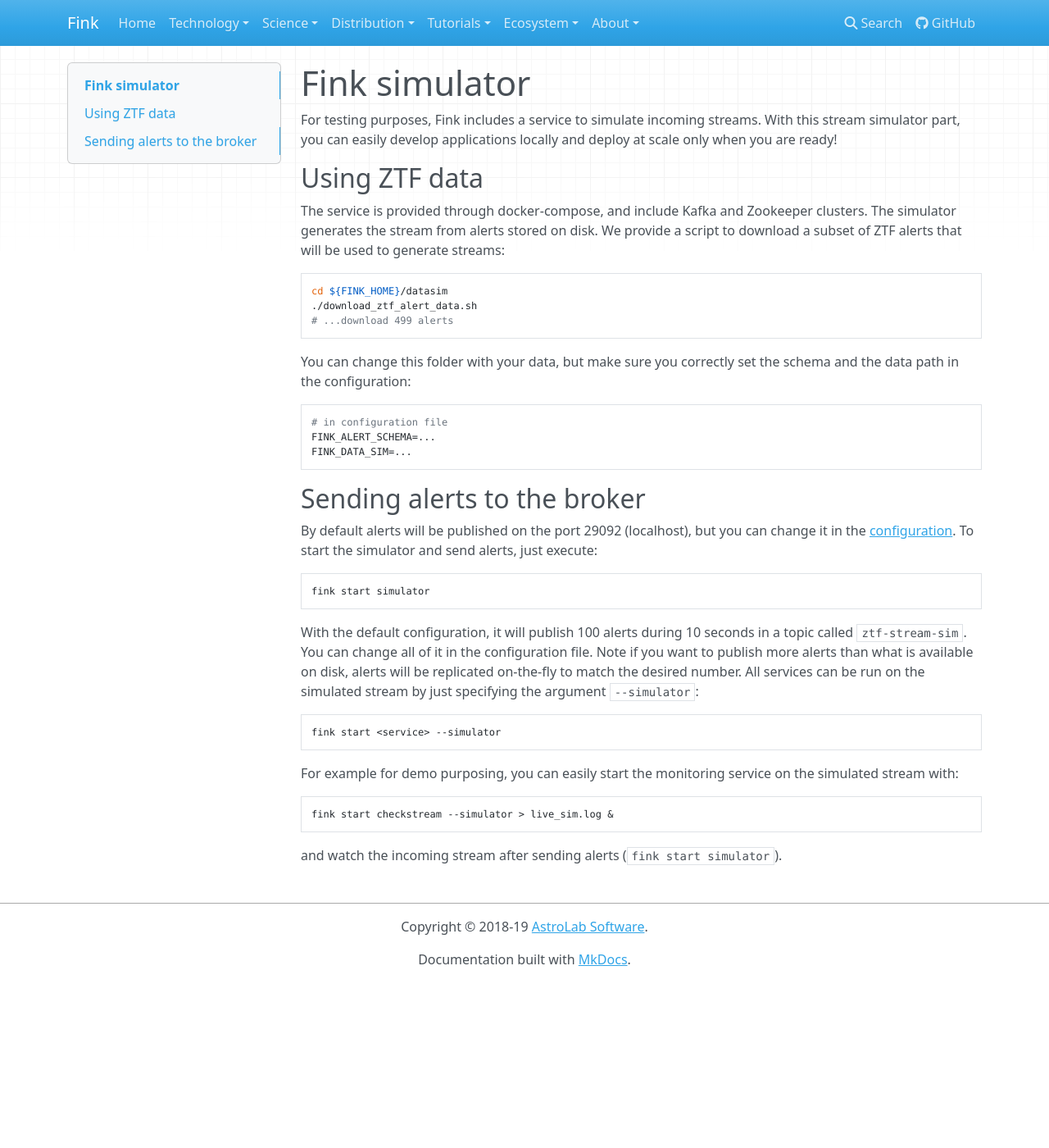
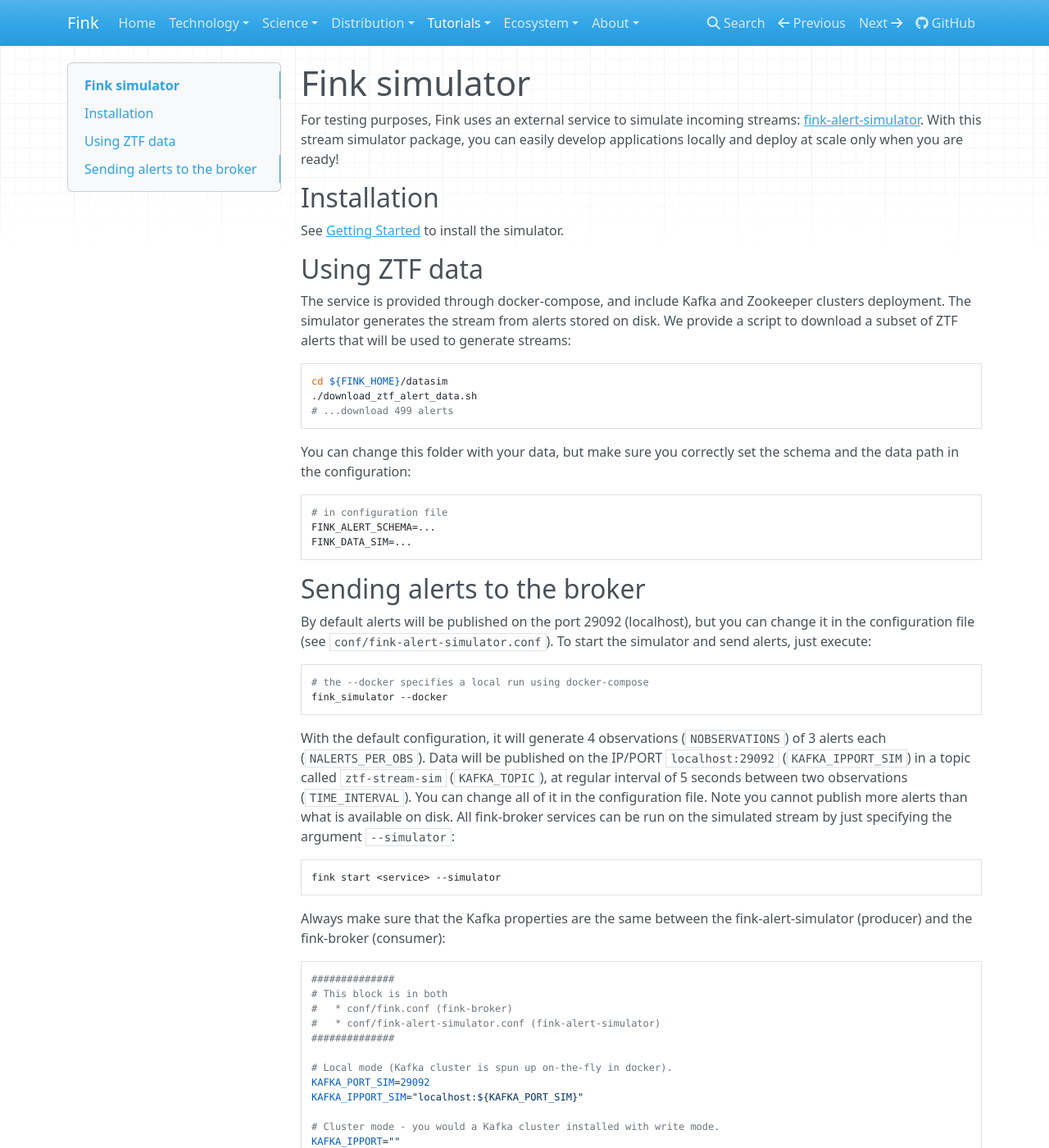
Before and after one commit to astrolabsoftware/fink, an MkDocs documentation site: the page built from docs/tutorials/simulator.md, in a window 1280 px wide and 1400 px high. Shown: the whole window at 82% size. Built offline with MkDocs 1.6.1, drawn with Linux system fonts in a browser that asks for light colours; nearby versions of some CDN libraries; some of the changed text lies outside the part shown.

Commit message:
Update the tutorial on the simulator

````diff
--- a/docs/tutorials/simulator.md
+++ b/docs/tutorials/simulator.md
@@ -1,10 +1,14 @@
 # Fink simulator
 
-For testing purposes, Fink includes a service to simulate incoming streams. With this stream simulator part, you can easily develop applications locally and deploy at scale only when you are ready!
+For testing purposes, Fink uses an external service to simulate incoming streams: [fink-alert-simulator](https://github.com/astrolabsoftware/fink-alert-simulator). With this stream simulator package, you can easily develop applications locally and deploy at scale only when you are ready!
+
+## Installation
+
+See [Getting Started](../broker/introduction.md) to install the simulator.
 
 ## Using ZTF data
 
-The service is provided through docker-compose, and include Kafka and Zookeeper clusters. The simulator generates the stream from alerts stored on disk. We provide a script to download a subset of ZTF alerts that will be used to generate streams:
+The service is provided through docker-compose, and include Kafka and Zookeeper clusters deployment. The simulator generates the stream from alerts stored on disk. We provide a script to download a subset of ZTF alerts that will be used to generate streams:
 
 ```bash
 cd ${FINK_HOME}/datasim
@@ -22,22 +26,43 @@ FINK_DATA_SIM=...
 
 ## Sending alerts to the broker
 
-By default alerts will be published on the port 29092 (localhost), but you can change it in the [configuration](configuration.md). To start the simulator and send alerts, just execute:
+By default alerts will be published on the port 29092 (localhost), but you can change it in the configuration file (see `conf/fink-alert-simulator.conf`). To start the simulator and send alerts, just execute:
 
 ```bash
-fink start simulator
+# the --docker specifies a local run using docker-compose
+fink_simulator --docker
 ```
 
-With the default configuration, it will publish 100 alerts during 10 seconds in a topic called `ztf-stream-sim`. You can change all of it in the configuration file. Note if you want to publish more alerts than what is available on disk, alerts will be replicated on-the-fly to match the desired number. All services can be run on the simulated stream by just specifying the argument `--simulator`:
+With the default configuration, it will generate 4 observations (`NOBSERVATIONS`) of 3 alerts each (`NALERTS_PER_OBS`). Data will be published on the IP/PORT `localhost:29092` (`KAFKA_IPPORT_SIM`) in a topic called `ztf-stream-sim` (`KAFKA_TOPIC`), at regular interval of 5 seconds between two observations (`TIME_INTERVAL`). You can change all of it in the configuration file. Note you cannot publish more alerts than what is available on disk. All fink-broker services can be run on the simulated stream by just specifying the argument `--simulator`:
 
 ```bash
 fink start <service> --simulator
 ```
 
+Always make sure that the Kafka properties are the same between the fink-alert-simulator (producer) and the fink-broker (consumer):
+
+```
+##############
+# This block is in both
+#   * conf/fink.conf (fink-broker)
+#   * conf/fink-alert-simulator.conf (fink-alert-simulator)
+##############
+
+# Local mode (Kafka cluster is spun up on-the-fly in docker).
+KAFKA_PORT_SIM=29092
+KAFKA_IPPORT_SIM="localhost:${KAFKA_PORT_SIM}"
+
+# Cluster mode - you would a Kafka cluster installed with write mode.
+KAFKA_IPPORT=""
+
+# Topic name for the producer
+KAFKA_TOPIC="ztf-stream-sim"
+```
+
 For example for demo purposing, you can easily start the monitoring service on the simulated stream with:
 
 ```bash
-fink start checkstream --simulator > live_sim.log &
+fink start checkstream --simulator
 ```
 
-and watch the incoming stream after sending alerts (`fink start simulator`).
+and watch the incoming stream after sending alerts (`fink_simulator --docker`).
--- a/mkdocs.yml
+++ b/mkdocs.yml
@@ -18,7 +18,7 @@ nav:
       - Communication protocols: distribution/communication.md
     - Tutorials:
       - Before starting: tutorials/introduction.md
-      - Simulating streams: broker/simulator.md
+      - Simulating streams: tutorials/simulator.md
       - Deploy the broker: tutorials/deployment.md
       - Create your Science module: tutorials/create-science-module.md
       - Create your Fink filter: tutorials/create-filters.md
````
